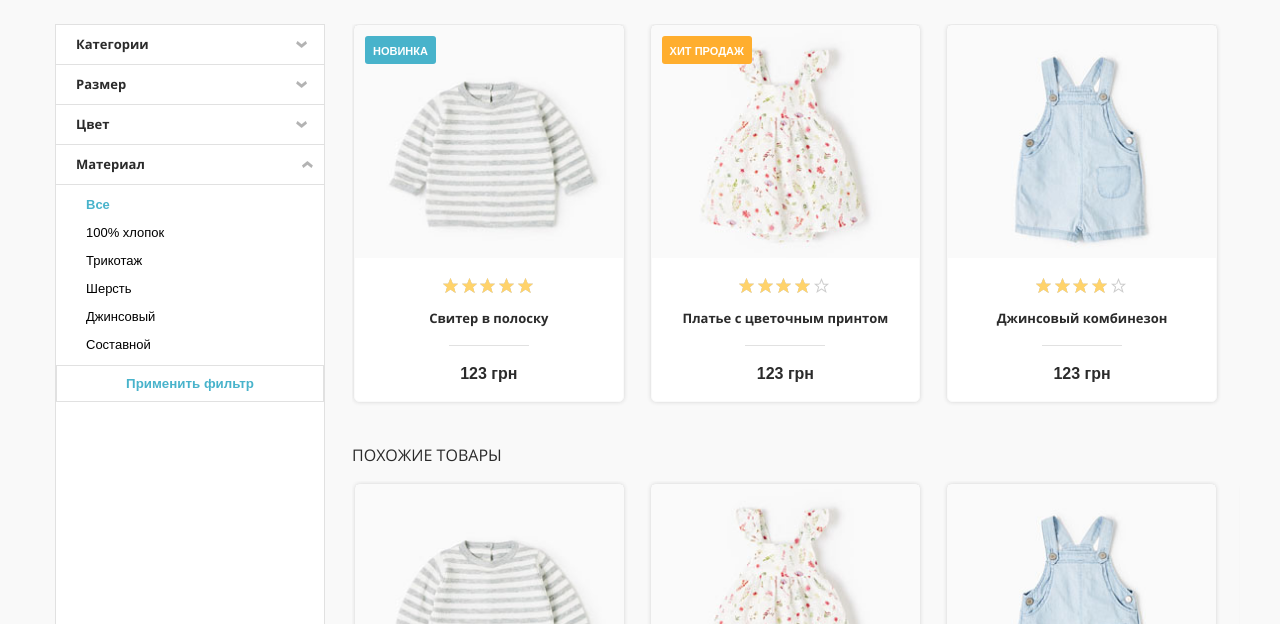
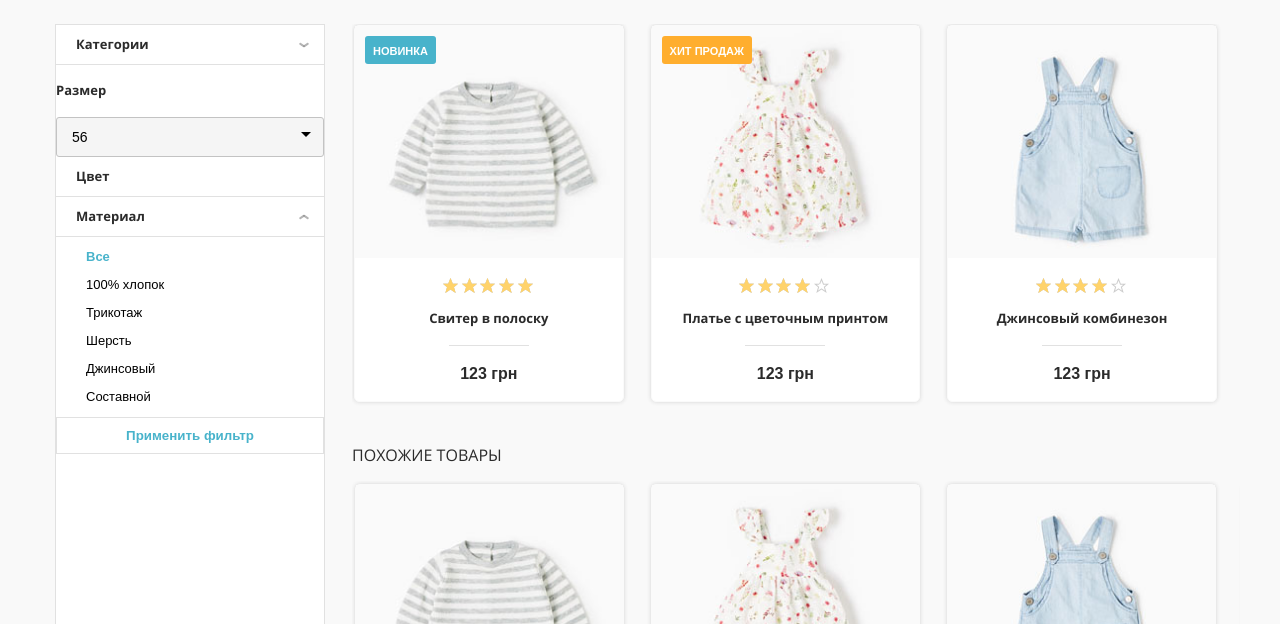
Before and after one commit to WebNadin/kids-clothes, a website: page app/index.html in a window 1280 px wide. Shown: the part 176-800 px from the top of the page. Drawn offline with Linux system fonts and the light colour scheme; some packages are replaced by stand-ins of ours; a script that the page names is missing.

Commit message:
accordion toggling items and arrows icons were fixed

```diff
--- a/app/index.html
+++ b/app/index.html
@@ -21,18 +21,27 @@
 
   <main class="content">
     <div class="wrapper">
-
       <h1 class="content__title">Одежда для девочек</h1>
 
+      <!-- BEGIN PRODUCTS CARD BLOCK -->
+
       <div class="products">
-
         <section class="products__filters filters">
 
+          <!-- BEGIN FILTERS FORM -->
+
           <form name="filtersForm" action="/" method="post">
-
             <div class="filters__item filters__accordion accordion js-accordion">
 
-              <h3 class="accordion__item-title js-accordionTitle">Категории</h3>
+              <!-- BEGIN ACCORDION ITEM -->
+
+              <h3 class="accordion__item-title js-accordionTitle">
+                Категории
+                <div class="arrow">
+                  <div class="arrow-left"></div>
+                  <div class="arrow-right"></div>
+                </div>
+              </h3>
 
               <div class="accordion__item-body js-accordionBody scroll">
 
@@ -43,12 +52,12 @@
 
                 <label class="accordion__radio-label js-radioLabel">
                   <input class="accordion__radio" type="radio" name="radio">
-                  <span class="accordion__radio-text js-radioText">Для девочек</span>
+                  <span class="accordion__radio-text js-radioText">Платье</span>
                 </label>
 
                 <label class="accordion__radio-label js-radioLabel">
                   <input class="accordion__radio" type="radio" name="radio">
-                  <span class="accordion__radio-text js-radioText">Для мальчиков</span>
+                  <span class="accordion__radio-text js-radioText">Комплекты</span>
                 </label>
 
                 <label class="accordion__radio-label js-radioLabel">
@@ -79,11 +88,48 @@
 
               </div>
 
-              <h3 class="accordion__item-title js-accordionTitle" id="accordionSize">Размер</h3>
-              <h3 class="accordion__item-title js-accordionTitle" id="accordionColor">Цвет</h3>
+              <!-- ACCORDION ITEM EOF -->
 
-              <h3 class="accordion__item-title js-accordionTitle active">Материал</h3>
-              <div class="accordion__item-body js-accordionBody scroll">
+              <!-- BEGIN ACCORDION ITEM -->
+
+              <div class="filters__select">
+                <h3 class="filters__select-title">
+                  Размер
+                </h3>
+
+                <select class="select">
+                  <option class="select__item">42</option>
+                  <option>44</option>
+                  <option>46</option>
+                  <option>48</option>
+                  <option>50</option>
+                  <option>52</option>
+                  <option>54</option>
+                  <option selected>56</option>
+                </select>
+
+              </div>
+
+              <!-- ACCORDION ITEM EOF -->
+
+              <!-- BEGIN ACCORDION ITEM -->
+
+              <h3 class="accordion__item-title" id="accordionColor">
+                Цвет
+              </h3>
+
+              <!-- ACCORDION ITEM EOF -->
+
+              <!-- BEGIN ACCORDION ITEM -->
+
+              <h3 class="accordion__item-title js-accordionTitle active">
+                Материал
+                <div class="arrow">
+                  <div class="arrow-left"></div>
+                  <div class="arrow-right"></div>
+                </div>
+              </h3>
+              <div class="accordion__item-body js-accordionBody scroll active">
 
                 <label class="accordion__radio-label js-radioLabel">
                   <input class="accordion__radio" type="radio" name="radio">
@@ -128,6 +174,8 @@
 
               </div>
 
+              <!-- ACCORDION ITEM EOF -->
+
             </div>
 
             <div class="filters__item filters__btn">
@@ -135,6 +183,8 @@
             </div>
             <button type="submit" class="btn filters__submit">Применить фильтр</button>
           </form>
+
+          <!-- FILTERS FORM EOF-->
 
         </section>
 
@@ -434,6 +484,8 @@
 
       </div>
 
+      <!-- PRODUCTS CARD BLOCK EOF   -->
+
     </div>
   </main>
 
--- a/app/js/custom.js
+++ b/app/js/custom.js
@@ -4,10 +4,7 @@ $(window).on('load', function () {
   } else {
     $('body').addClass('web');
   }
-  ;
   $('body').removeClass('loaded');
-  //$('#materials').mCustomScrollbar("scrollTo","top");
-
 
 });
 /* viewport width */
@@ -89,11 +86,6 @@ $(function () {
   }
   ;
 
-
-  //$('#categories').mCustomScrollbar({
-  //  theme: "minimal-dark"
-  //});
-
   /* components */
 
 
@@ -123,8 +115,7 @@ $(window).bind('resize', handler);
 
 
 document.addEventListener("DOMContentLoaded", () => {
-  $('.js-accordionTitle.active').next()[0].style.display = 'block';
-  $('.js-accordionTitle.active:after').next()[0].style.transformRotate = '90deg';
+
   $('.js-radioLabel').click(function () {
     $('.js-radioText').removeClass('active');
     $(this).find('.js-radioText').addClass('active');
@@ -135,23 +126,11 @@ document.addEventListener("DOMContentLoaded", () => {
     $(this).parent().get(0).style.display = 'none';
   });
 
-
-  [].forEach.call(document.querySelectorAll('.js-accordionTitle'), function (item) {
-
-    item.addEventListener('click', function () {
-      let display = (this.nextElementSibling.style.display === 'block') ? 'none' : 'block';
-      [].forEach.call(this.parentNode.querySelectorAll('.js-accordionBody'), function (panels) {
-        panels.style.display = 'none';
-        panels.style.opacity = '1';
-      });
-      [].forEach.call(this.parentNode.querySelectorAll('.js-accordionTitle'), function (titles) {
-        titles.classList.remove("active");
-      });
-      if (this.classList.contains("active")) {
-        this.classList.remove("active")
-      } else this.classList.add("active");
-      this.nextElementSibling.style.display = display;
-    });
+  $('.js-accordionTitle').click(function () {
+    $(this).toggleClass('active');
+    $(this).next('.js-accordionBody').toggleClass('active');
   });
 
+
+
 });
--- a/app/scss/layout/_content.scss
+++ b/app/scss/layout/_content.scss
@@ -186,8 +186,6 @@ h3 {
     text-transform: uppercase;
   }
 }
-
-
 /* Accordion */
 
 .filters {
@@ -213,36 +211,23 @@ h3 {
 }
 .accordion {
   &__item-title {
+    display: flex;
+    align-items: center;
+    justify-content: space-between;
     position: relative;
-    padding: 11px 20px;
+    padding: 11px 15px 11px 20px;
     font-weight: bold;
     border-bottom: 1px solid $border;
     cursor: pointer;
-    &:last-child {
-      border-bottom: none;
-      .accordion__item-body {
-        display: block;
-      }
-    }
-    &:after {
-      content: '\203a';
-      display: block;
-      @include rotate(90deg);
-      @include transition($default-transition);
-      position: absolute;
-      right: 15px;
-      top: calc(50% - 9px);
-      font-size: 24px;
-      font-weight: bold;
-      color: $text-color;
-      opacity: .4;
-    }
   }
   &__item-body {
     display: none;
     max-height: 180px;
     overflow-y: scroll;
     padding-top: 8px;
+    &.active{
+      display: block;
+    }
   }
   &__radio-label {
     position: relative;
@@ -272,19 +257,79 @@ h3 {
   }
 }
 .accordion__item-title.active {
-  &:after {
-    @include rotate(-90deg);
+  .arrow {
+    @include rotate(180deg);
     @include transition($default-transition);
   }
 }
 .accordion__item-title:last-child.active {
   border-bottom: 1px solid $border;
 }
-
 /* end of Accordion */
 
+/* Icons */
 
-
+.arrow {
+  position: relative;
+  cursor: pointer;
+  width: 10px;
+  height: 6px;
+  @include transition($default-transition);
+}
+.arrow-left {
+  position: absolute;
+  background-color: transparent;
+  top: 2px;
+  left: 0;
+  width: 6px;
+  height: 2px;
+  display: block;
+  transform: rotate(35deg);
+  float: right;
+  border-radius: 2px;
+}
+.arrow-left:after {
+  content: "";
+  background-color: rgba(68, 68, 68, .4);
+  width: 6px;
+  height: 2px;
+  display: block;
+  float: right;
+  border-radius: 6px 10px 10px 6px;
+  transition: all 0.5s cubic-bezier(0.25, 1.7, 0.35, 0.8);
+  z-index: -1;
+}
+.arrow-right {
+  position: absolute;
+  background-color: transparent;
+  top: 2px;
+  left: 4px;
+  width: 6px;
+  height: 2px;
+  display: block;
+  transform: rotate(-35deg);
+  float: right;
+  border-radius: 2px;
+}
+.arrow-right:after {
+  content: "";
+  background-color: rgba(68, 68, 68, .4);
+  width: 6px;
+  height: 2px;
+  display: block;
+  float: right;
+  border-radius: 10px 6px 6px 10px;
+  transition: all 0.5s cubic-bezier(0.25, 1.7, 0.35, 0.8);
+  z-index: -1;
+}
+.open .arrow-left:after {
+  transform-origin: center center;
+  transform: rotate(-70deg);
+}
+.open .arrow-right:after {
+  transform-origin: center center;
+  transform: rotate(70deg);
+}
 .rating {
   position: relative;
   height: 15px;
@@ -306,6 +351,8 @@ h3 {
     width: 100%;
   }
 }
+/* end of Accordion */
+
 /*Slider*/
 
 .multiple-items {
```
Also changed, not shown: app/css/style.css, 1 other file.
